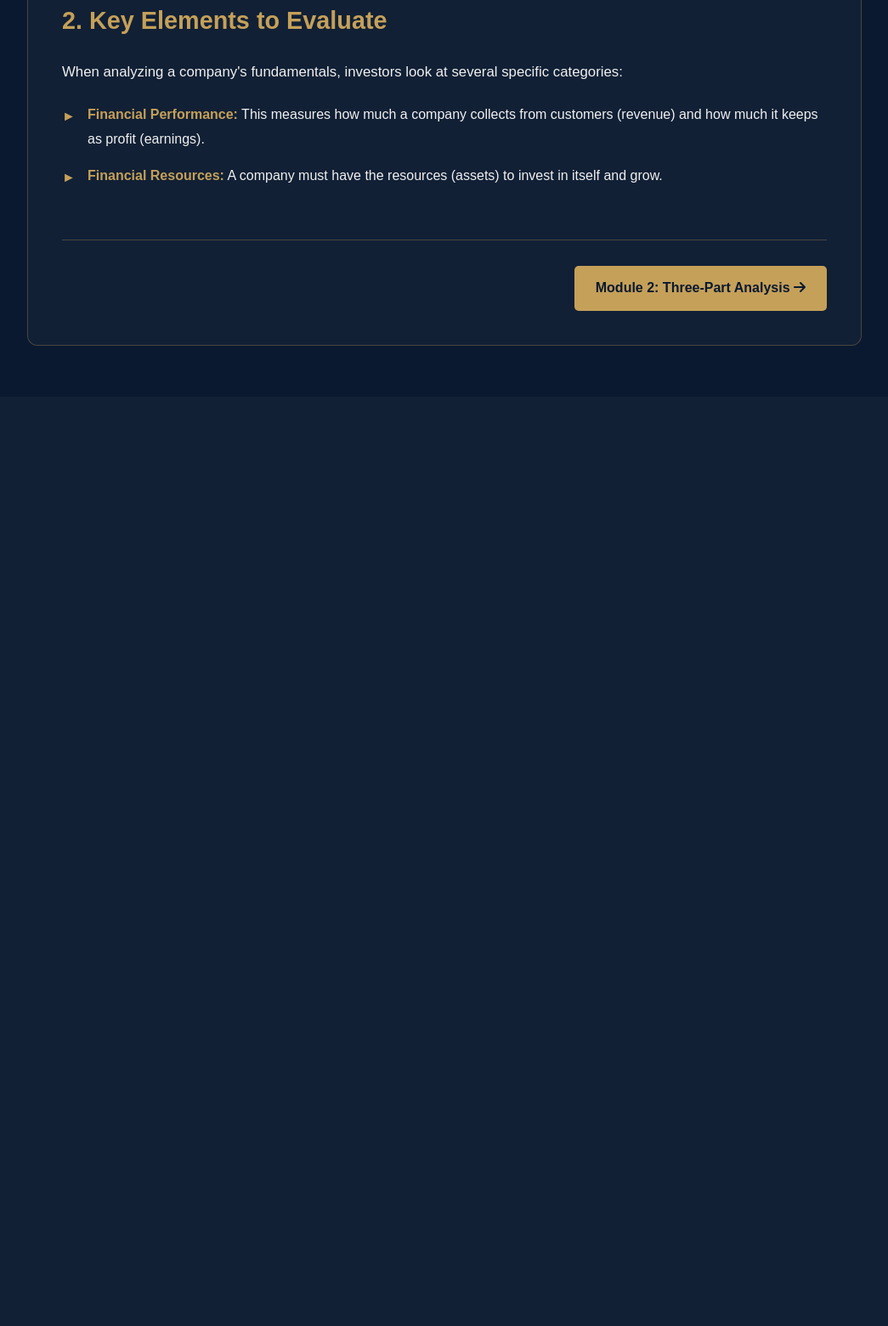
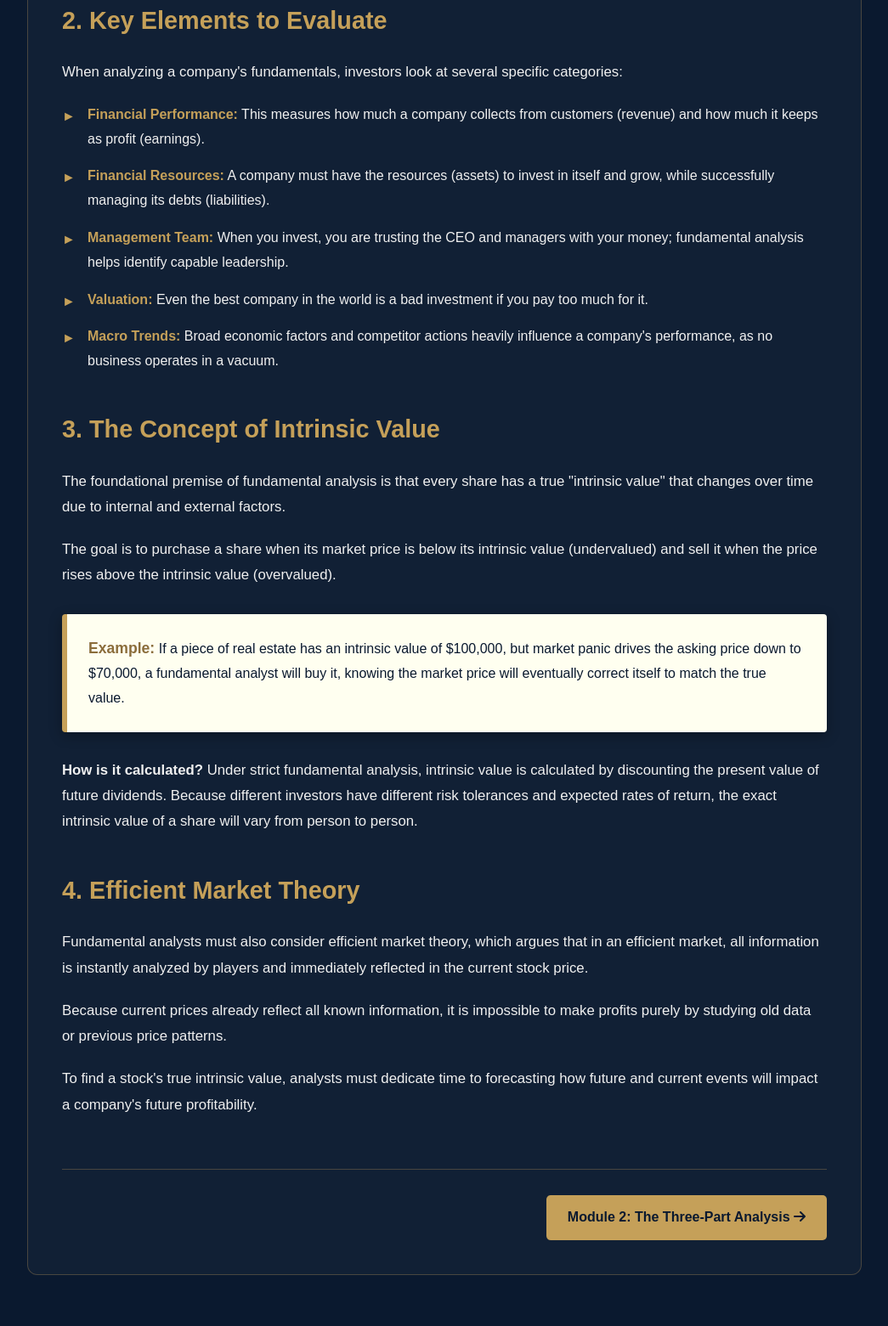
Before and after one commit to aishiksarkar1-ui/Aishik_website, a Flask app: page /learn/fundamental_analysis/1 in a window 1280 px wide. Shown: the part 755-2316 px from the top of the page at 85% size, without its empty margins (117-1162 px from the left). Before the commit the page ends 1162 px from the top, so only its background shows below. Run offline with Flask 3, Linux system fonts and the light colour scheme.

Commit message:
Update module_1.html

```diff
--- a/templates/learnfolder/fundamental_analysis/module_1.html
+++ b/templates/learnfolder/fundamental_analysis/module_1.html
@@ -1,4 +1,3 @@
-<!-- templates/learnfolder/module_1.html -->
 {% extends "learnfolder/base_study.html" %}
 
 {% block title %}Module 1: Introduction to Fundamental Analysis{% endblock %}
@@ -23,17 +22,39 @@
     <p>When analyzing a company's fundamentals, investors look at several specific categories:</p>
     <ul class="study-list">
         <li><strong>Financial Performance:</strong> This measures how much a company collects from customers (revenue) and how much it keeps as profit (earnings).</li>
-        <li><strong>Financial Resources:</strong> A company must have the resources (assets) to invest in itself and grow.</li>
+        <li><strong>Financial Resources:</strong> A company must have the resources (assets) to invest in itself and grow, while successfully managing its debts (liabilities).</li>
+        <li><strong>Management Team:</strong> When you invest, you are trusting the CEO and managers with your money; fundamental analysis helps identify capable leadership.</li>
+        <li><strong>Valuation:</strong> Even the best company in the world is a bad investment if you pay too much for it.</li>
+        <li><strong>Macro Trends:</strong> Broad economic factors and competitor actions heavily influence a company's performance, as no business operates in a vacuum.</li>
     </ul>
 </div>
 
+<div class="study-section">
+    <h2>3. The Concept of Intrinsic Value</h2>
+    <p>The foundational premise of fundamental analysis is that every share has a true "intrinsic value" that changes over time due to internal and external factors.</p>
+    <p>The goal is to purchase a share when its market price is below its intrinsic value (undervalued) and sell it when the price rises above the intrinsic value (overvalued).</p>
+
+    <div class="farman-box">
+        <strong>Example:</strong> If a piece of real estate has an intrinsic value of $100,000, but market panic drives the asking price down to $70,000, a fundamental analyst will buy it, knowing the market price will eventually correct itself to match the true value.
+    </div>
+
+    <p><strong>How is it calculated?</strong> Under strict fundamental analysis, intrinsic value is calculated by discounting the present value of future dividends. Because different investors have different risk tolerances and expected rates of return, the exact intrinsic value of a share will vary from person to person.</p>
+</div>
+
+<div class="study-section">
+    <h2>4. Efficient Market Theory</h2>
+    <p>Fundamental analysts must also consider efficient market theory, which argues that in an efficient market, all information is instantly analyzed by players and immediately reflected in the current stock price.</p>
+    <p>Because current prices already reflect all known information, it is impossible to make profits purely by studying old data or previous price patterns.</p>
+    <p>To find a stock's true intrinsic value, analysts must dedicate time to forecasting how future and current events will impact a company's future profitability.</p>
+</div>
+
 <div class="study-navigation">
-    <!-- Ekhane back button dewa jete pare, ba faka rakha jete pare -->
+    <!-- Ekhane Module 1 tai kono Previous button nei -->
     <div></div>
 
     <!-- Next module er link -->
     <a href="{{ url_for('read_fundamental_analysis_module', module_id=2) }}" class="nav-btn">
-        Module 2: Three-Part Analysis <i class="fas fa-arrow-right"></i>
+        Module 2: The Three-Part Analysis <i class="fas fa-arrow-right"></i>
     </a>
 </div>
 {% endblock %}
```
